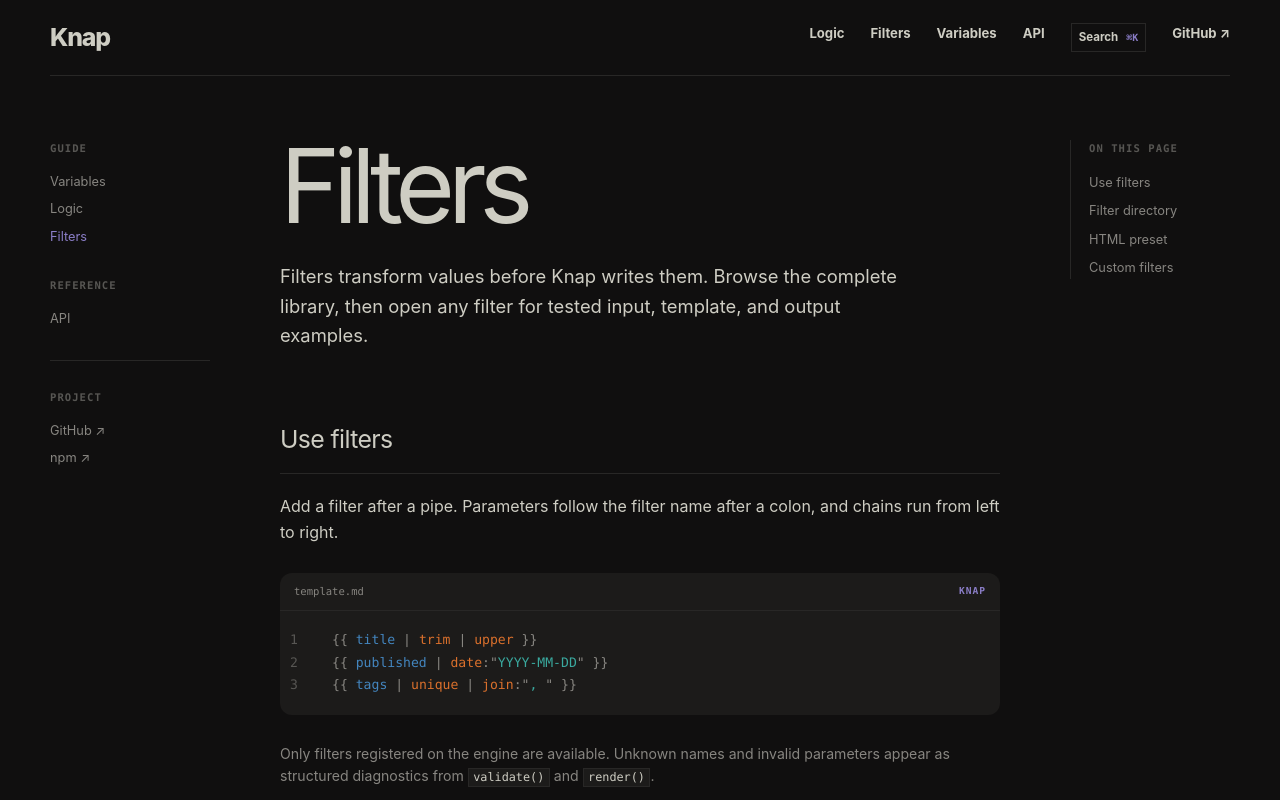
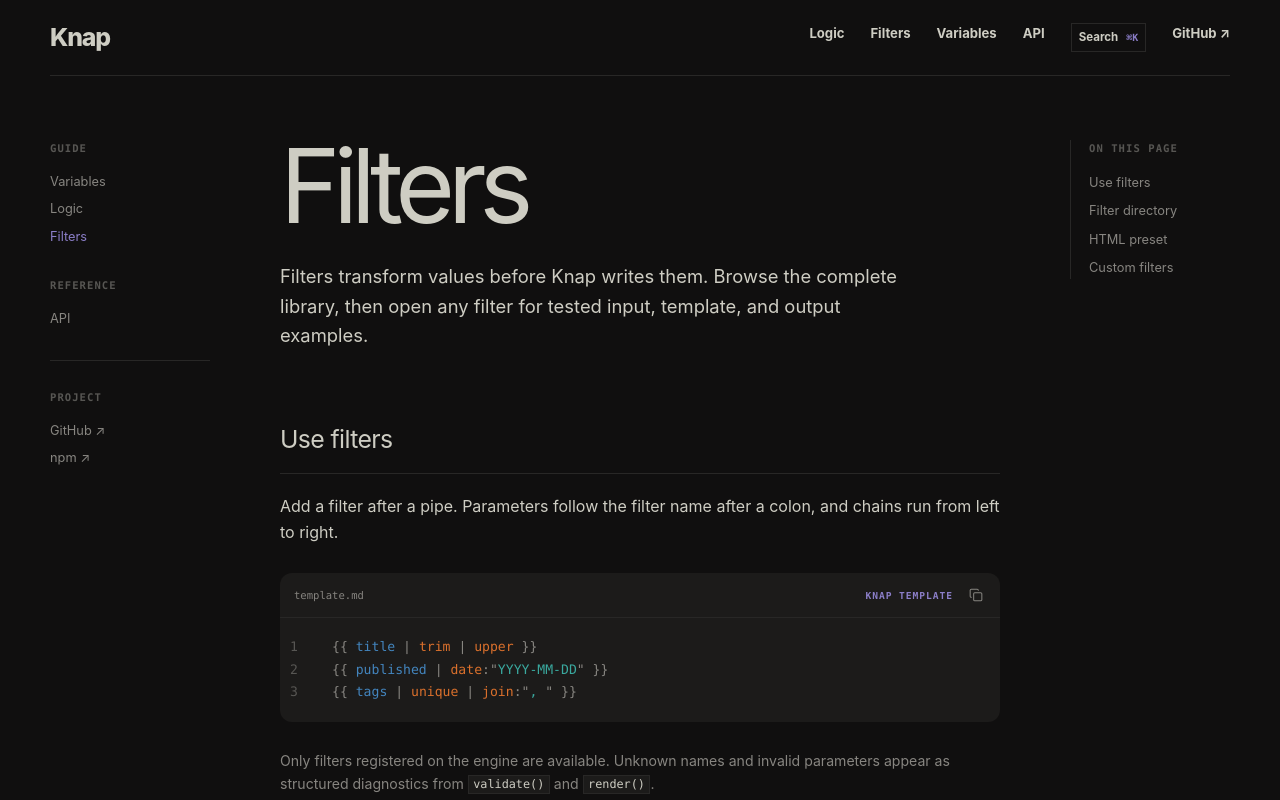
Before and after one commit to obsidianmd/knap, a Next.js app in the folder website/: page /filters in a window 1280 px wide. Shown: the top 800 px of the page. Built offline with nearby package versions, Linux system fonts and the light colour scheme.

Commit message:
Add copy controls to code blocks

```diff
--- /dev/null
+++ b/website/app/_components/code-copy-button.tsx
@@ -0,0 +1,31 @@
+'use client';
+
+import { Copy } from 'lucide-react';
+import { useState } from 'react';
+
+export function CodeCopyButton({ code }: { code: string }) {
+  const [copied, setCopied] = useState(false);
+
+  async function copyCode() {
+    try {
+      await navigator.clipboard.writeText(code);
+      setCopied(true);
+      window.setTimeout(() => setCopied(false), 1600);
+    } catch {
+      setCopied(false);
+    }
+  }
+
+  return (
+    <button
+      aria-label={copied ? 'Copied' : 'Copy code'}
+      className="doc-code-copy"
+      data-copied={copied || undefined}
+      onClick={copyCode}
+      title={copied ? 'Copied' : 'Copy code'}
+      type="button"
+    >
+      <Copy aria-hidden="true" size={14} strokeWidth={1.75} />
+    </button>
+  );
+}
--- a/website/app/_components/docs.tsx
+++ b/website/app/_components/docs.tsx
@@ -1,9 +1,17 @@
 /* eslint-disable @next/next/no-html-link-for-pages */
 import type { ReactNode } from 'react';
+import { CodeCopyButton } from './code-copy-button';
 import { FilterSearch } from './filter-search';
 
 type DocRoute = 'variables' | 'logic' | 'filters' | 'api';
 type CodeLanguage = 'knap' | 'ts' | 'shell' | 'md';
+
+const codeLanguageLabels: Record<CodeLanguage, string> = {
+  knap: 'Knap template',
+  ts: 'TS',
+  shell: 'Shell',
+  md: 'MD',
+};
 
 const guideLinks: Array<{ href: string; label: string; key: DocRoute }> = [
   { href: '/variables', label: 'Variables', key: 'variables' },
@@ -157,10 +165,17 @@ export function CodeBlock({
   language?: CodeLanguage;
   label?: string;
 }) {
-  const lines = code.replace(/^\n|\n$/g, '').split('\n');
+  const normalizedCode = code.replace(/^\n|\n$/g, '');
+  const lines = normalizedCode.split('\n');
   return (
     <figure className="doc-code">
-      {label ? <figcaption><span>{label}</span><span>{language.toUpperCase()}</span></figcaption> : null}
+      <figcaption>
+        <span>{label}</span>
+        <span className="doc-code-actions">
+          <span className="doc-code-language">{codeLanguageLabels[language]}</span>
+          <CodeCopyButton code={normalizedCode} />
+        </span>
+      </figcaption>
       <pre><code>{lines.map((line, index) => (
         <span className="doc-code-line" key={index}>
           <span className="doc-line-number">{index + 1}</span>
--- a/website/app/globals.css
+++ b/website/app/globals.css
@@ -292,14 +292,31 @@ footer > a:last-child { justify-self: end; }
 .doc-code { margin: 28px 0; overflow: hidden; border-radius: 12px; background: var(--panel); }
 .doc-code figcaption {
   display: flex;
+  align-items: center;
   justify-content: space-between;
+  min-height: 45px;
   border-bottom: 1px solid var(--line);
-  padding: 10px 14px;
+  padding: 8px 10px 8px 14px;
   color: var(--muted);
   font-family: "SFMono-Regular", Consolas, monospace;
   font-size: 0.66rem;
 }
-.doc-code figcaption span:last-child { color: var(--accent); font-size: 0.6rem; font-weight: 700; letter-spacing: 0.1em; }
+.doc-code-actions { display: flex; align-items: center; gap: 9px; margin-left: auto; }
+.doc-code-language { color: var(--accent); font-size: 0.6rem; font-weight: 700; letter-spacing: 0.1em; text-transform: uppercase; }
+.doc-code-copy {
+  display: grid;
+  width: 28px;
+  height: 28px;
+  place-items: center;
+  border: 0;
+  border-radius: 6px;
+  background: transparent;
+  color: var(--muted);
+  cursor: pointer;
+}
+.doc-code-copy:hover { background: var(--line); color: var(--paper); }
+.doc-code-copy:focus-visible { outline: 2px solid var(--accent); outline-offset: 1px; }
+.doc-code-copy[data-copied] { color: var(--accent); }
 .doc-code pre { margin: 0; overflow-x: auto; padding-block: 18px; color: var(--paper); font-family: "SFMono-Regular", Consolas, monospace; font-size: 0.82rem; line-height: 1.72; }
 .doc-code-line { display: grid; min-height: 1.72em; grid-template-columns: 42px 1fr; padding-inline: 10px 20px; }
 .doc-code-line:hover { background: var(--line); }
--- a/website/package.json
+++ b/website/package.json
@@ -13,6 +13,7 @@
     "lint": "eslint . --ignore-pattern dist --ignore-pattern .next"
   },
   "dependencies": {
+    "lucide-react": "^1.34.0",
     "next": "16.2.6",
     "react": "19.2.6",
     "react-dom": "19.2.6"
```
Also changed, not shown: 1 other file (tests, documents, lock files or other folders).
